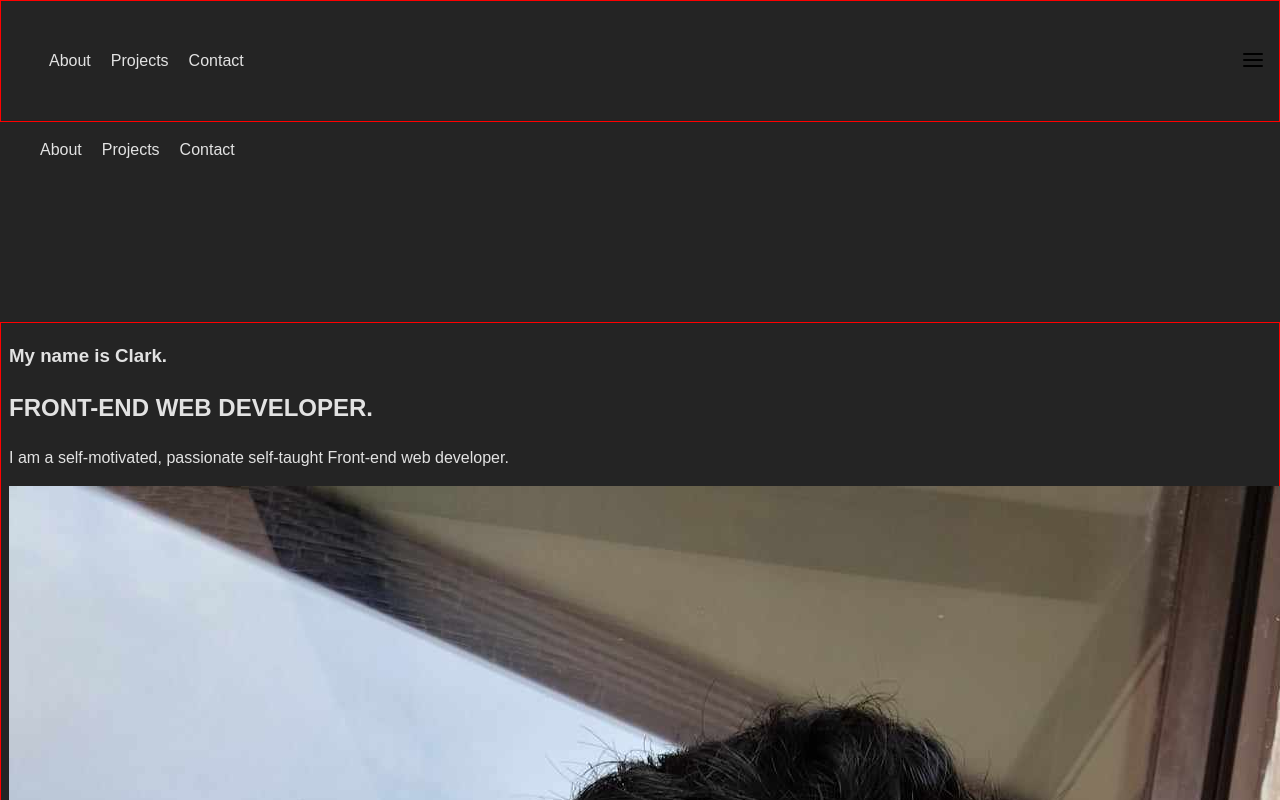
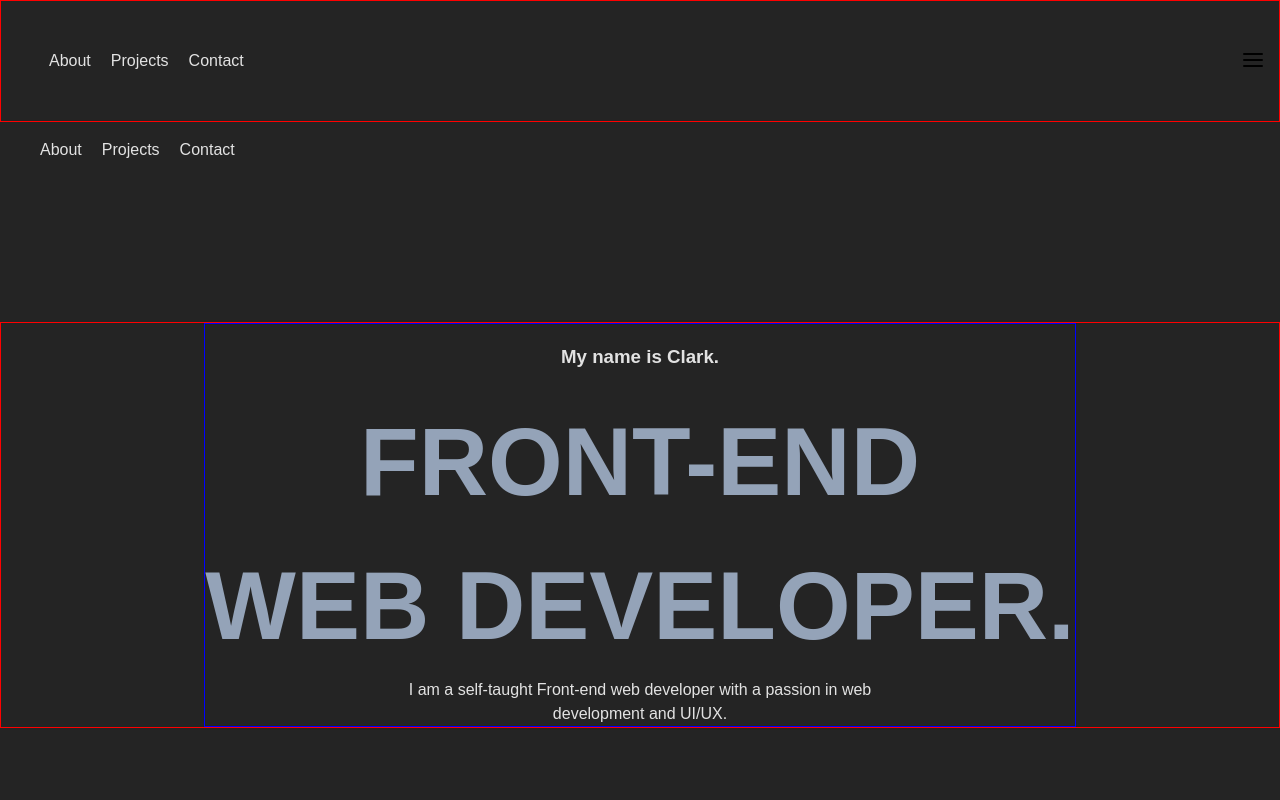
Before and after one commit to J0hnux/react-portfolio, a React (Vite) app: page / in a window 1280 px wide. Shown: the top 800 px of the page. Built offline with nearby package versions, Linux system fonts and the light colour scheme.

Commit message:
Revised the hero structure

```diff
--- a/src/components/Hero.jsx
+++ b/src/components/Hero.jsx
@@ -1,16 +1,21 @@
+import "./Hero.scss";
+
 const Hero = () => {
   return (
     <section className="hero container section">
       <div className="hero__inner__container">
         <div className="left_hero">
           <h3>My name is Clark.</h3>
-          <h1>FRONT-END WEB DEVELOPER.</h1>
+          <h1>
+            FRONT-END
+            <br />
+            WEB DEVELOPER.
+          </h1>
           <p>
-            I am a self-motivated, passionate self-taught Front-end web
-            developer.
+            I am a self-taught Front-end web developer with a passion in web
+            development and UI/UX.
           </p>
         </div>
-        <img src="/my-pic2.jpeg" alt="" />
       </div>
     </section>
   );
```
